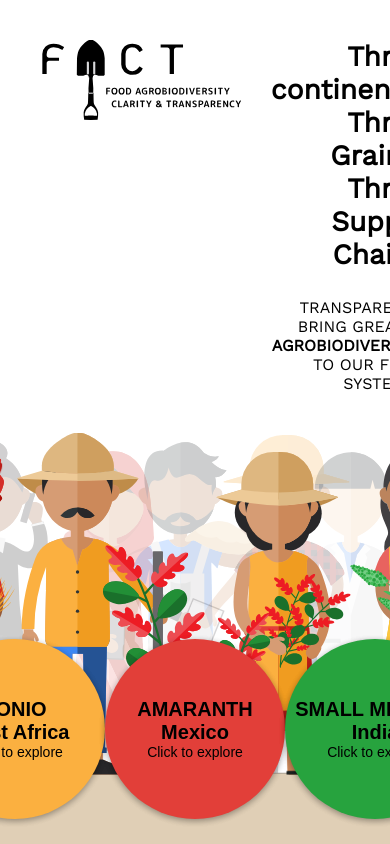
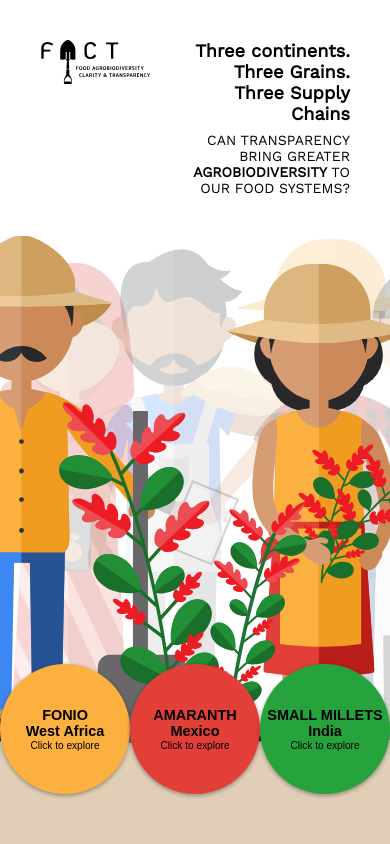
Before and after one commit to thelexicondotorg/supplychaintool, a React app: page / in a window 390 px wide. Built offline with nearby package versions, Linux system fonts and the light colour scheme.

Commit message:
responsive intro screen

```diff
--- a/src/Intro.tsx
+++ b/src/Intro.tsx
@@ -28,6 +28,8 @@ export class Intro extends React.Component<{}, IIntroState> {
     private _amaranthButtons!: HTMLElement;
     private _amaranthLocal!: CircularButton;
     private _amaranthIntl!: CircularButton;
+    private _root!: HTMLElement;
+
     constructor(props: {}) {
         super(props);
         this.state = {
@@ -76,6 +78,7 @@ export class Intro extends React.Component<{}, IIntroState> {
 
         return (
             <div
+                ref={e => this._root = e as HTMLElement}
                 className="fill-parent"
                 style={{
                     overflow: "hidden"
@@ -95,7 +98,10 @@ export class Intro extends React.Component<{}, IIntroState> {
                     }}
                 >
                     <div style={{ paddingRight: "20px" }}>
-                        <img src="/public/intro/logo.svg" />
+                        <img
+                            style={{ maxWidth: "100%" }}
+                            src="/public/intro/logo.svg"
+                        />
                     </div>
                     <div
                         style={{
@@ -203,7 +209,13 @@ export class Intro extends React.Component<{}, IIntroState> {
     }
 
     private onResize() {
-        this._buttons.style.left = `${(window.innerWidth - this._buttons.clientWidth) / 2}px`;
+
+        const offset = (this._root.clientWidth - this._buttons.clientWidth) / 2;
+        let transform = `translate(${offset}px, 0px)`;
+        if (offset < 0) {
+            transform = `${transform} scale(${this._root.clientWidth / this._buttons.clientWidth})`;
+        }
+        this._buttons.style.transform = transform;
 
         const buttonContainerWidth = this._buttons.clientWidth / 3;
         const amaranthWidth = this._amaranthButtons.clientWidth;
@@ -211,7 +223,7 @@ export class Intro extends React.Component<{}, IIntroState> {
 
         // image
         const origSize = [1800, 818]; // naturalWidth/Height doesn't work as expected on Safari!!
-        const availableSpace = [window.innerWidth, window.innerHeight - this._header.clientHeight];
+        const availableSpace = [this._root.clientWidth, this._root.clientHeight - this._header.clientHeight];
         const origRatio = origSize[0] / origSize[1];
         const ratio = availableSpace[0] / availableSpace[1];
         if (ratio > origRatio) {
--- a/src/styles/common.css
+++ b/src/styles/common.css
@@ -99,6 +99,7 @@ body {
 .intro-break {
     display: none;
 }
+
 @media (max-width: 1000px) {
     .intro-break {
         display: inline;
@@ -108,6 +109,15 @@ body {
     }
     .intro-subtitle {
         font-size: 16px;
+    }
+}
+
+@media (max-width: 800px) {
+    .intro-title {
+        font-size: 18px;
+    }
+    .intro-subtitle {
+        font-size: 14px;
     }
 }
 
--- a/webpack/index.template.html
+++ b/webpack/index.template.html
@@ -1,6 +1,7 @@
 
 <html>
     <head>
+        <meta name="viewport" content="width=device-width, initial-scale=1.0">
     </head>
     <body>
         <div id="root"></div>
```
